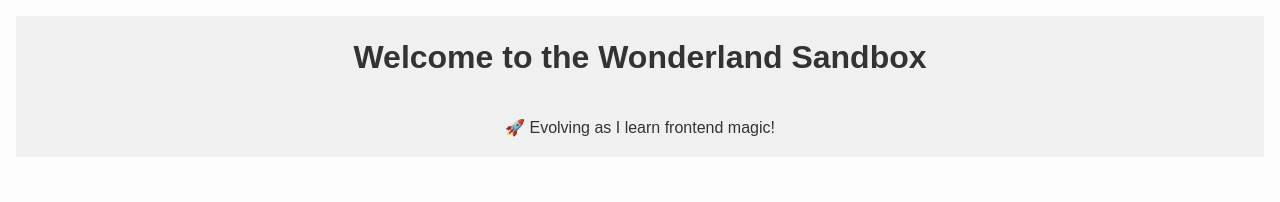
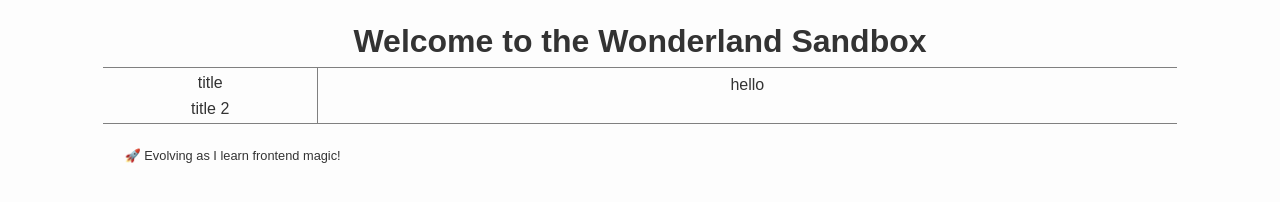
Before and after one commit to pardhu-og/sandbox-Wland, a plain HTML site: page index.html in a window 1280 px wide. Drawn offline with Linux system fonts and the light colour scheme.

Commit message:
added grid layout for whole page, changes background color to modern colors, introduced aside and within it the navigation bar.

```diff
--- a/index.html
+++ b/index.html
@@ -7,16 +7,25 @@
   <link rel="stylesheet" href="style/main.css" />
 </head>
 <body>
+  <div class="layout">
     <header>
       <h1>Welcome to the Wonderland Sandbox</h1>
     </header>
-
+    <aside>
+      <nav>
+        <div>title</div>
+        <div>title 2</div>
+      </nav>
+    </aside>
     <main>
       <!-- All my sections like Typography, Flexbox, etc will go here -->
+       <div class="firsttest">
+        hello
+       </div>
     </main>
-
     <footer>
       <p>🚀 Evolving as I learn frontend magic!</p>
     </footer>
+  </div>
 </body>
 </html>
--- a/style/main.css
+++ b/style/main.css
@@ -13,11 +13,45 @@
     padding: 1rem;
   }
 
+    /* Site Layout */
+  .layout {
+    display: grid;
+    grid-template-columns: 1fr 4fr;
+    padding: 0% 7%;
+
+    grid-template-areas:
+    "header header"
+    "sidebar main"
+    "sidebar main"
+    "footer footer";
+  }
+  header {
+    grid-area: header;
+    border-bottom: 1px solid gray;
+    text-align: center;
+  }
+  aside {
+    grid-area: sidebar;
+    border-right: 1px solid grey;
+    border-bottom: 1px solid gray;
+    text-align: center;
+    padding: 2px;
+  }
+  main {
+    grid-area: main;
+    text-align: center;
+    padding: 0.5%;
+    border-bottom: 1px solid gray;
+  }
+  footer {
+    grid-area: footer;
+  }
   /* Layout helpers */
-  header, footer {
-    text-align: center;
-    padding: 1rem;
-    background-color: #f0f0f0;
+
+  footer {
+    font-size: 0.8rem;
+    padding: 2%;
+
   }
 
   /* More styles for sections go here */
```
Lines whose indentation alone changed are shown as unchanged.
